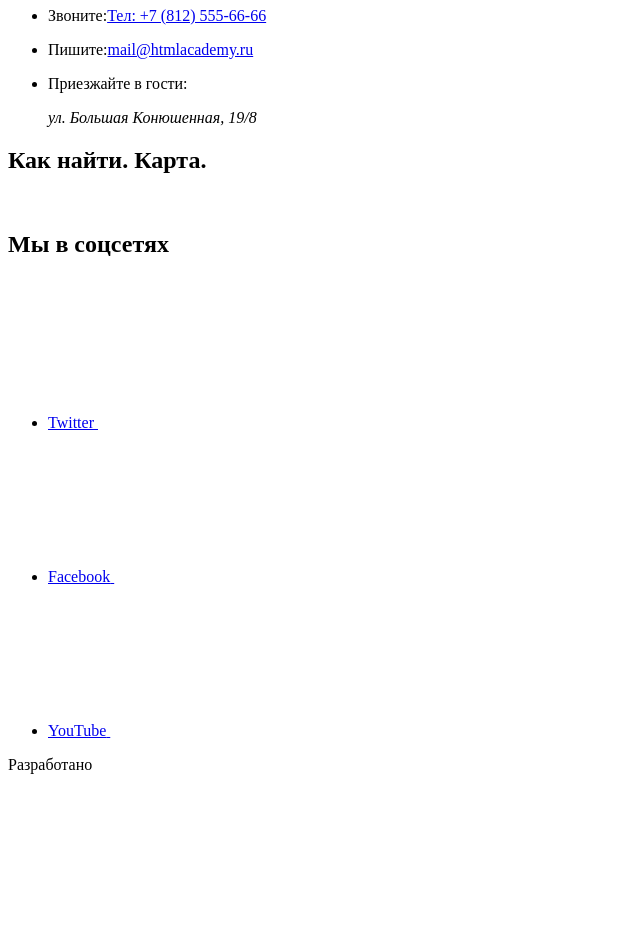
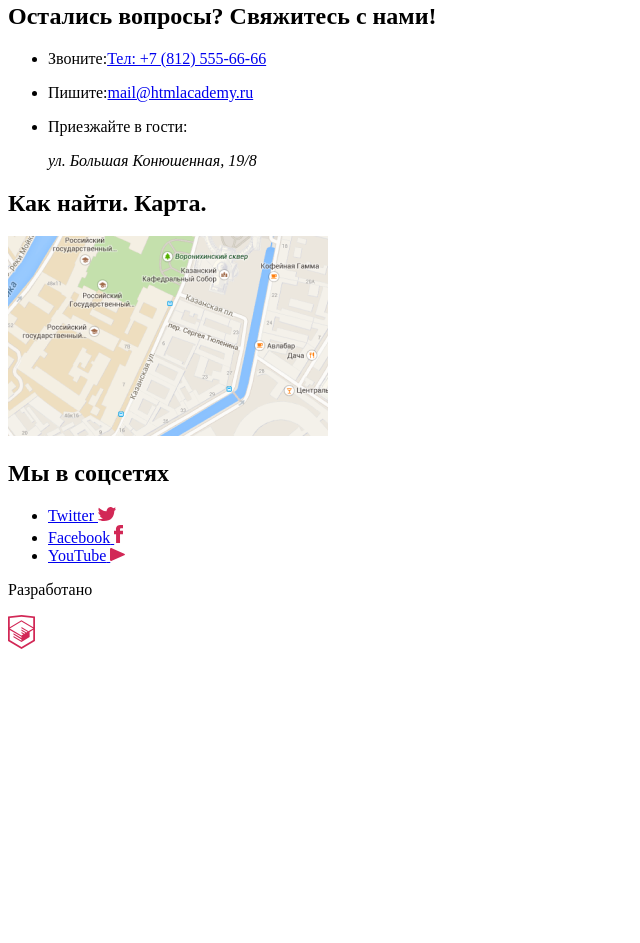
Before and after one commit to Lynx909/1368871-pink-21, a website: page source/index.html in a window 1280 px wide. Shown: the part 1857-2800 px from the top of the page, without its empty margins (0-640 px from the left). After the commit the page ends 2518 px from the top, so only its background shows below. Drawn offline with Linux system fonts and the light colour scheme.

Commit message:
изменения на главной. картинки.

```diff
--- a/source/index.html
+++ b/source/index.html
@@ -7,7 +7,7 @@
   <body class="page__body">
     <header class="page-header">
       <a class="logo">
-        <img class="logo-image" src="img/logotype-mobile.svg" width="74" height="23" alt="PINK">
+        <img class="logo-image" src="img/pink.svg" width="74" height="23" alt="PINK">
       </a>
       <nav class="main-navigation">
         <button class="main-navigation__toggle" type="button"><span class="visually-hidden">Открыть меню</span></button>
@@ -38,19 +38,19 @@
             <li class="download__item">
               <a class="download__link--apple">
                 <span>Apple</span>
-                <svg></svg>
+                <img src="img/apple-logo.svg"/>
               </a>
             </li>
             <li class="download__item">
               <a class="download__link--android">
                 <span>Android</span>
-                <svg></svg>
+                <img src="img/android-logo.svg"/>
               </a>
             </li>
             <li class="download__item">
               <a class="download__link--microsoft">
                 <span>Microsoft</span>
-                <svg></svg>
+                <img src="img/microsoft-logo.svg"/>
               </a>
             </li>
           </ul>
@@ -75,6 +75,7 @@
             <p class="reasons_text">Ставьте лайки, комментируйте, делитесь фотографиями с друзьями и заводите новых</p>
           </li>
         </ul>
+        <img src="img/iphone-screen.png"/>
       </section>
       <section class="page-main__reviews reviews">
         <h1 class="reviews__title">Отзывы</h1>
@@ -136,7 +137,7 @@
       </section>
       <section class="page-main__map">
         <h1 class="visually-hidden">Как найти. Карта.</h1>
-        <img/>
+        <img src="img/map.png"/>
       </section>
     </main>
     <footer class="page-footer">
@@ -147,19 +148,25 @@
           <li class="social__item">
             <a class="social__link social__link--twitter" href="#">
               <span>Twitter</span>
-              <svg></svg>
+              <svg width="18" height="14" viewBox="0 0 18 14" fill="none" xmlns="http://www.w3.org/2000/svg">
+                <path d="M11.5641 0.168904C12.2458 -0.0461515 12.9837 -0.0560928 13.6719 0.140507C14.3602 0.337107 14.9633 0.730138 15.3947 1.26319C16.1053 1.05385 16.8055 0.815959 17.5263 0.606617C17.5164 0.925848 17.4299 1.23907 17.2732 1.52372C17.1165 1.80837 16.8935 2.05738 16.6201 2.2528C16.8726 2.27877 17.1281 2.25112 17.3673 2.17197C17.6064 2.09281 17.8228 1.96424 18 1.79606C17.901 2.20987 17.6999 2.59695 17.4123 2.92708C17.1247 3.2572 16.7585 3.52144 16.3421 3.69916C16.095 9.96988 12.9748 14.1662 5.65332 13.9949H5.14874C4.70595 13.9949 0.731121 13.5667 0 12.2441C1.75201 12.4899 3.53888 12.0976 4.98398 11.1498C3.95423 10.8643 2.13158 10.7026 1.82265 8.40934C2.2108 8.54337 2.6321 8.57306 3.03776 8.49498C1.76087 7.70519 0.339817 7.0391 0.422197 4.99327C0.819634 5.29882 1.3269 5.45507 1.84325 5.43098C1.10183 5.20261 -0.24714 2.30989 0.895881 0.825474C2.82151 2.54778 4.86041 4.17493 8.48512 4.3367C8.71167 2.20522 9.68993 0.777896 11.5641 0.168904Z" fill="#D22856"/>
+              </svg>
             </a>
           </li>
           <li class="social__item">
             <a class="social__link social__link--facebook" href="#">
               <span>Facebook</span>
-              <svg></svg>
+              <svg width="9" height="18" viewBox="0 0 9 18" fill="none" xmlns="http://www.w3.org/2000/svg">
+                <path d="M6.50865 3.19324H9V0H6.02076C2.76125 0.171067 1.59862 2.27138 2.07612 5.81626H0V9.15206H2.07612V18H6.02076V9.15206H8.97924V5.81626H6.01038C5.98962 4.81837 5.96886 3.52587 6.50865 3.19324Z" fill="#D22856"/>
+              </svg>
             </a>
           </li>
           <li class="social__item">
             <a class="social__link social__link--youtube" href="#">
               <span>YouTube</span>
-              <svg></svg>
+              <svg width="15" height="13" viewBox="0 0 15 13" fill="none" xmlns="http://www.w3.org/2000/svg">
+                <path d="M1.83356 12.8089C1.64633 12.9278 1.42471 12.9941 1.19626 12.9996C0.967817 13.0051 0.74263 12.9495 0.548717 12.8398C0.354804 12.7301 0.200724 12.571 0.105646 12.3824C0.010569 12.1938 -0.0213097 11.984 0.0139762 11.779V1.22097C-0.0213097 1.01605 0.010569 0.806234 0.105646 0.617628C0.200724 0.429021 0.354804 0.269949 0.548717 0.1602C0.74263 0.0504516 0.967817 -0.00512927 1.19626 0.000372265C1.42471 0.0058738 1.64633 0.0722149 1.83356 0.191142L14.2333 5.69284C15.2556 6.13817 15.2556 6.86183 14.2333 7.30716L1.83356 12.8089Z" fill="#D22856"/>
+              </svg>
             </a>
           </li>
         </ul>
@@ -167,7 +174,9 @@
       <section class="page-footer__copyright copyright">
         <p class="copyright__text">Разработано</p>
         <a class="copyright__link" href="#">
-          <svg></svg>
+          <svg width="27" height="34" viewBox="0 0 27 34" fill="none" xmlns="http://www.w3.org/2000/svg">
+            <path d="M13.6426 0.0157537L13.5 0L0 1.40733V26.0129L13.5 34L27 26.0129V1.40733L13.6426 0.0157537ZM25.2344 25.0151L13.5 31.9573L1.76561 25.0151V14.9293L13.4507 21.8451L13.4701 23.0984L5.45351 18.3548L5.44295 19.5801L13.4894 24.3885L13.5088 25.675L5.46408 20.9174L5.45351 22.1427L13.5 26.9511L21.6239 22.1182V20.8929V16.909L25.2432 14.7595L25.2344 25.0151ZM25.2344 13.4519L22.0147 15.3319L20.5325 16.2071L13.4666 12.0201L13.456 13.2454L19.4957 16.818L19.4429 16.8495L19.3126 16.9247L18.4536 17.4166L13.4666 14.4689L13.456 15.6942L17.3921 18.0222L16.4591 18.6314L16.438 18.6436L13.4666 16.902L13.456 18.1273L15.4029 19.2615L13.4155 20.4483L1.7973 13.5762L13.4349 6.61831L25.2344 13.4519ZM25.2344 12.2266L13.4401 5.31075L1.76561 12.2196V2.9897L13.5 1.76442L25.2344 2.9897V12.2266Z" fill="#D22856"/>
+          </svg>
         </a>
       </section>
     </footer>
```
Also changed, not shown: source/img/android-logo.svg (added), source/img/apple-logo.svg (added), source/img/facebook.svg (added), source/img/html-academy.svg (added), source/img/iphone-screen.png (added), source/img/map.png (added), source/img/microsoft-logo.svg (added), source/img/pink.svg (added), source/img/twitter.svg (added), source/img/youtube.svg (added).
